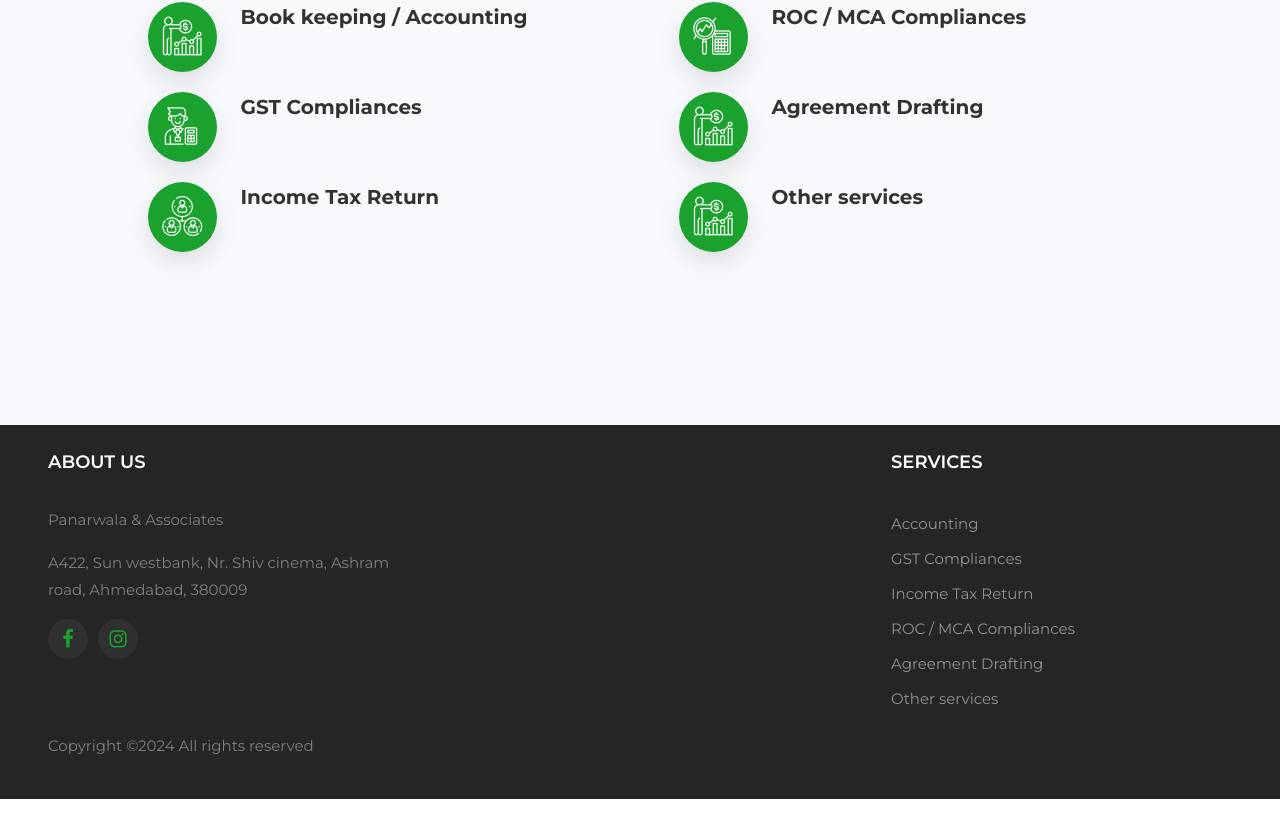
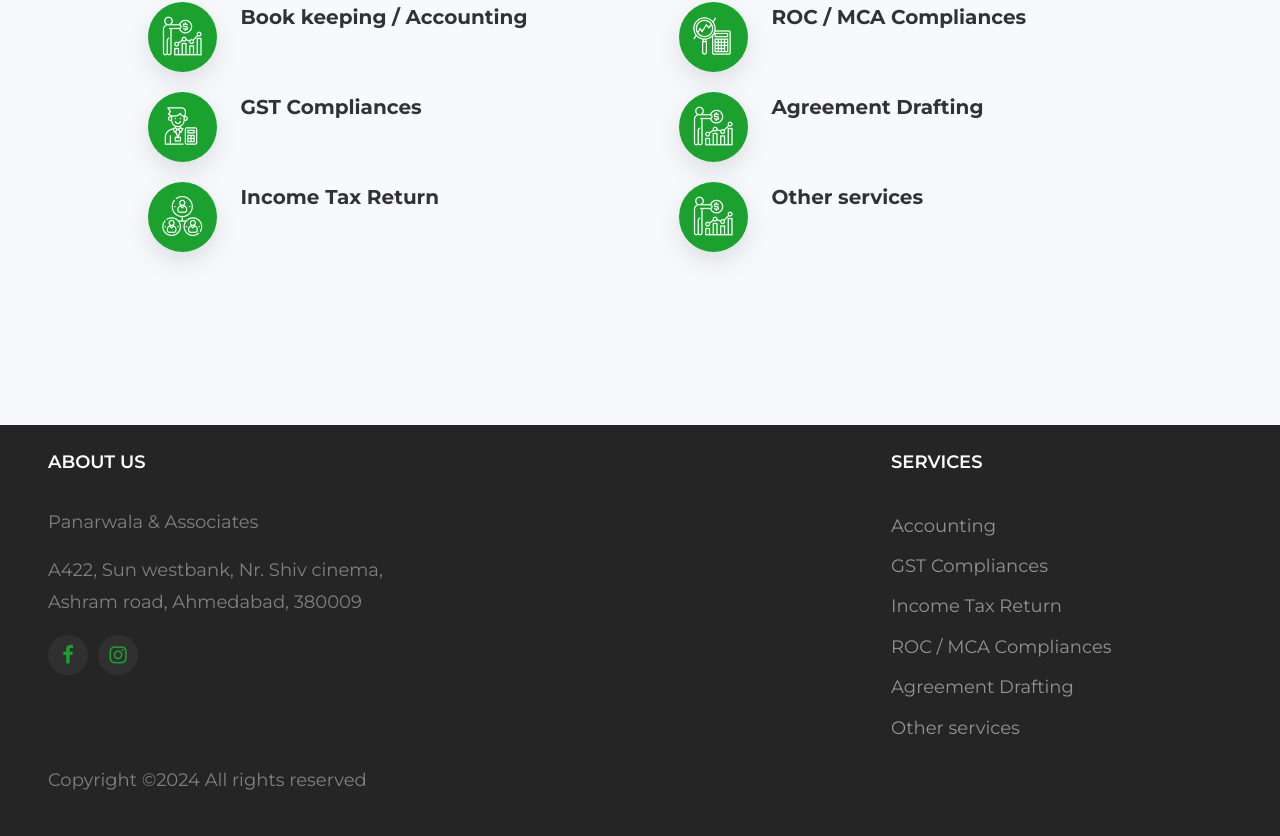
Before and after one commit to riyazpanarwala/tufelweb, a React (Vite) app: page / in a window 1280 px wide. Shown: the part 369-1205 px from the top of the page. Before the commit the page ends 1168 px from the top, so only its background shows below. Built offline with nearby package versions, Linux system fonts and the light colour scheme.

Commit message:
footer font updated

```diff
--- a/src/App.css
+++ b/src/App.css
@@ -7,3 +7,7 @@
 .wrap .phone span {
   color: #fff;
   font-size: 12px; }
+
+.footer {
+  font-size: 18px;
+}
```
